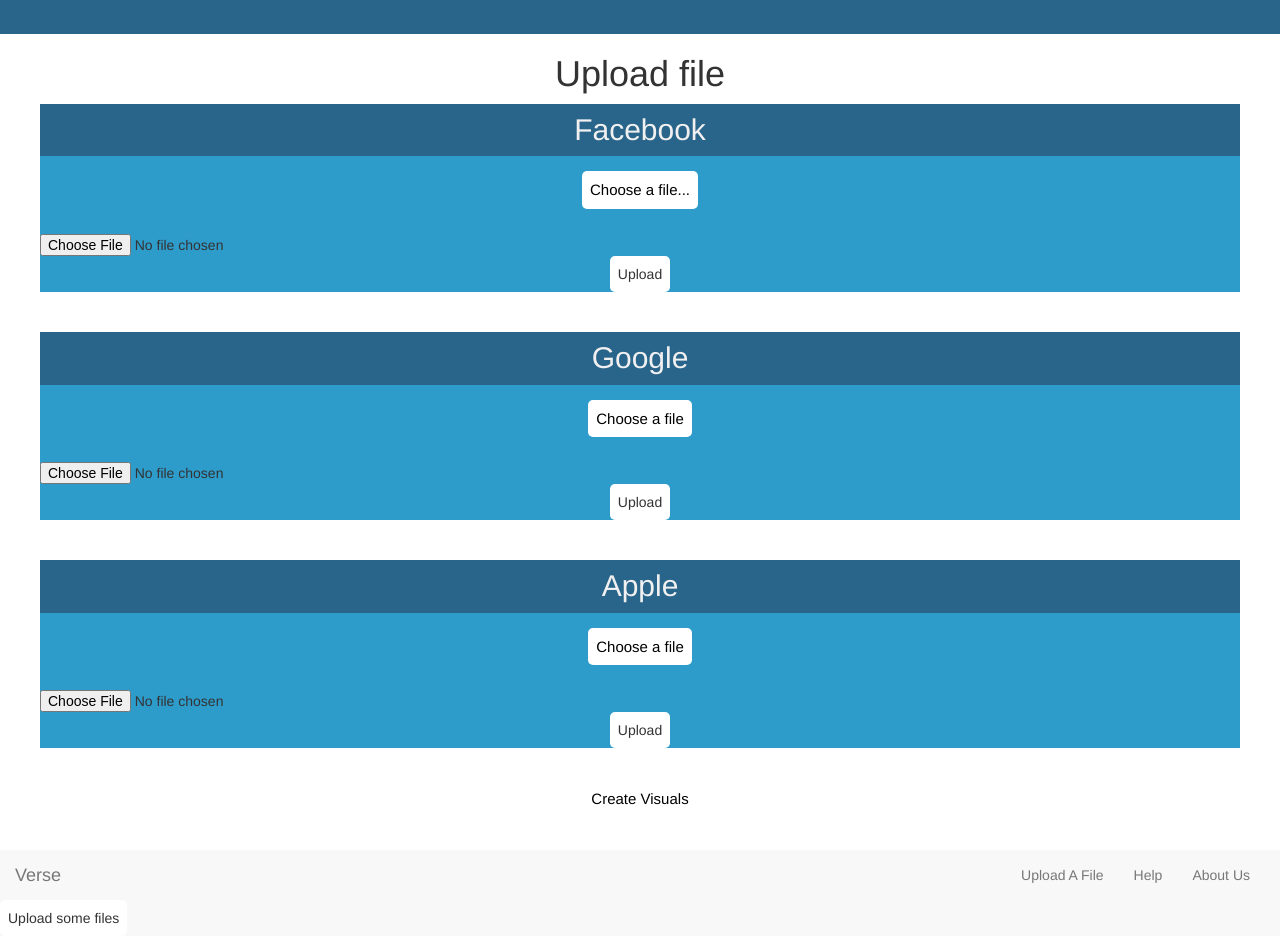
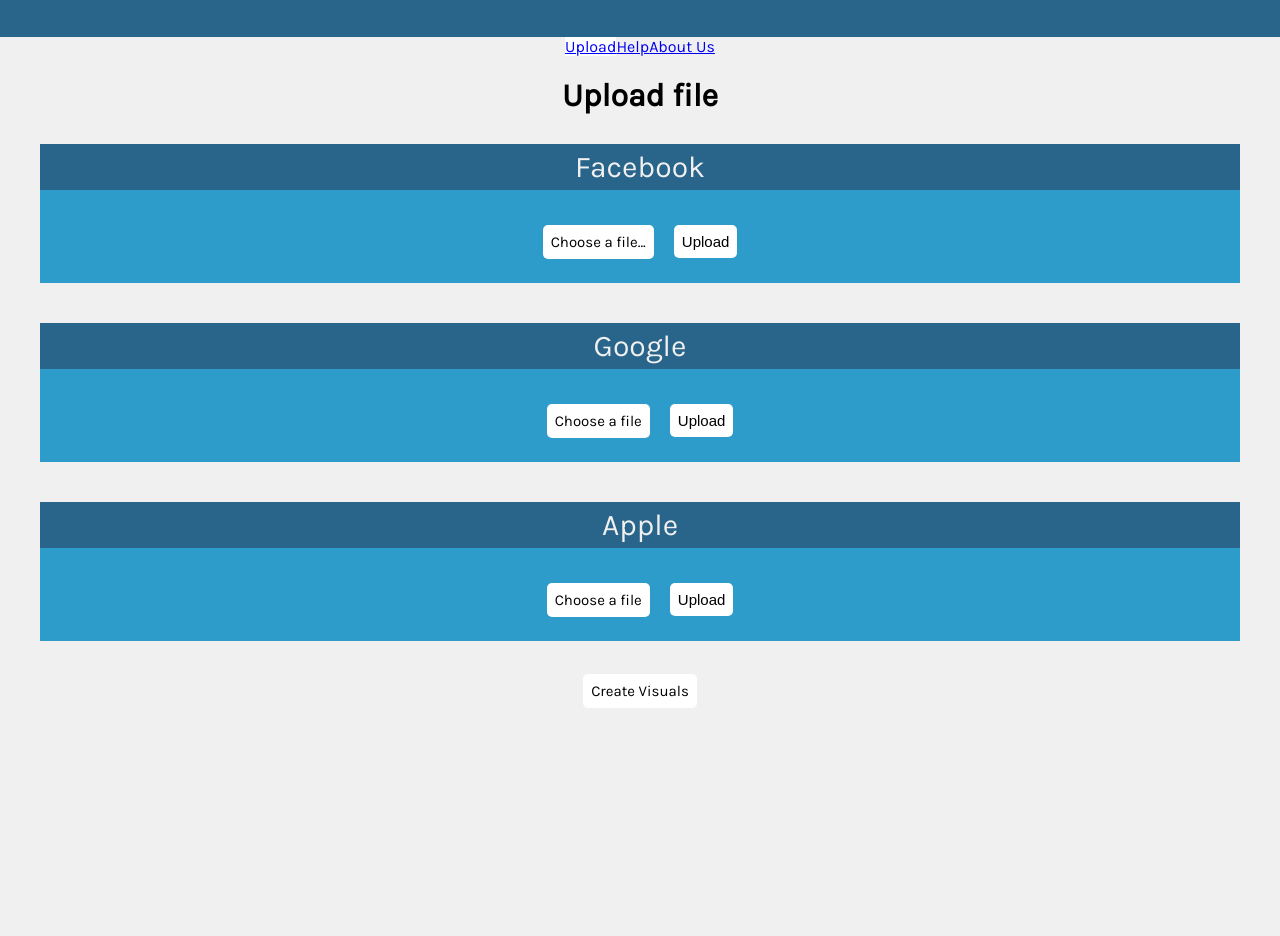
Before and after one commit to nguyldo/Verse, a React app in the folder verse/front-end/: page /upload in a window 1280 px wide. Shown: the part 70-1006 px from the top of the page. After the commit the page ends 810 px from the top, so only its background shows below. Built offline with nearby package versions, Linux system fonts and the light colour scheme.

Commit message:
Move to header.js

```diff
--- a/verse/front-end/public/index.html
+++ b/verse/front-end/public/index.html
@@ -31,7 +31,7 @@
     <div id="root"></div>
 
 
-    <!-- Nav Bar (work in progress) -->
+    <!-- Nav Bar (work in progress)
     <script src="https://ajax.googleapis.com/ajax/libs/jquery/1.9.1/jquery.min.js"></script>
     <link href="https://cdnjs.cloudflare.com/ajax/libs/twitter-bootstrap/3.3.7/css/bootstrap.min.css" rel="stylesheet"/>
     <script src="https://cdnjs.cloudflare.com/ajax/libs/twitter-bootstrap/3.3.7/js/bootstrap.min.js"></script>
@@ -59,7 +59,7 @@
             </li> -->
         </ul>
     </div>
-    <button onclick="document.location = 'upload'">Upload some files</button>
+    <!-- <button onclick="document.location = 'upload'">Upload some files</button> -->
 
     <!--
       This HTML file is a template.
--- a/verse/front-end/src/components/pages/main.js
+++ b/verse/front-end/src/components/pages/main.js
@@ -17,11 +17,7 @@
             <h1>Welcome to Verse!</h1>
             <h3>Verse slogan here...</h3>
             <br></br>
-            <nav>
-              <NavLink to="/upload" activeStyle={{background:'white', color:'blue'}}>Upload</NavLink>
-              <NavLink to="/help" activeStyle={{background:'white', color:'blue'}}>Help</NavLink>
-              <NavLink to="/about" activeStyle={{background:'white', color:'blue'}}>About Us</NavLink>
-            </nav>
+
             <Link to="/upload" id="uploadslink">Analyze my data!</Link>
         </div>
       )
--- a/verse/front-end/src/components/sections/header.js
+++ b/verse/front-end/src/components/sections/header.js
@@ -1,7 +1,7 @@
 import React, { Component } from "react";
 
 import axios from "axios";
-import {Link} from "react-router-dom";
+import {Link, NavLink} from "react-router-dom";
 import "./../../css/header.css";
 
 export default class Header extends Component {
@@ -14,6 +14,11 @@
       return(
         <div>
             <Link to="/" id="link"><h1 id="header">VERSE</h1></Link>
+            <nav>
+              <NavLink to="/upload" activeStyle={{background:'white', color:'blue'}}>Upload</NavLink>
+              <NavLink to="/help" activeStyle={{background:'white', color:'blue'}}>Help</NavLink>
+              <NavLink to="/about" activeStyle={{background:'white', color:'blue'}}>About Us</NavLink>
+            </nav>
         </div>
       )
     }
```
